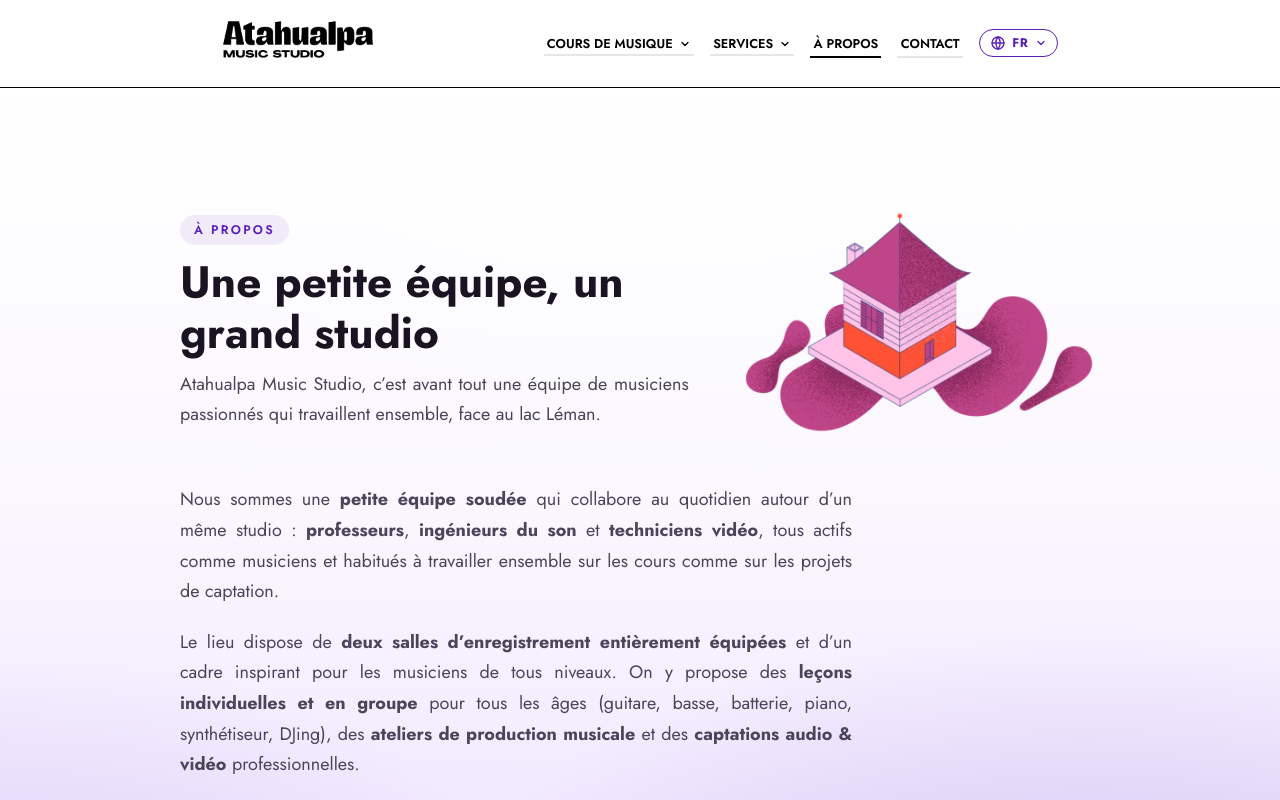
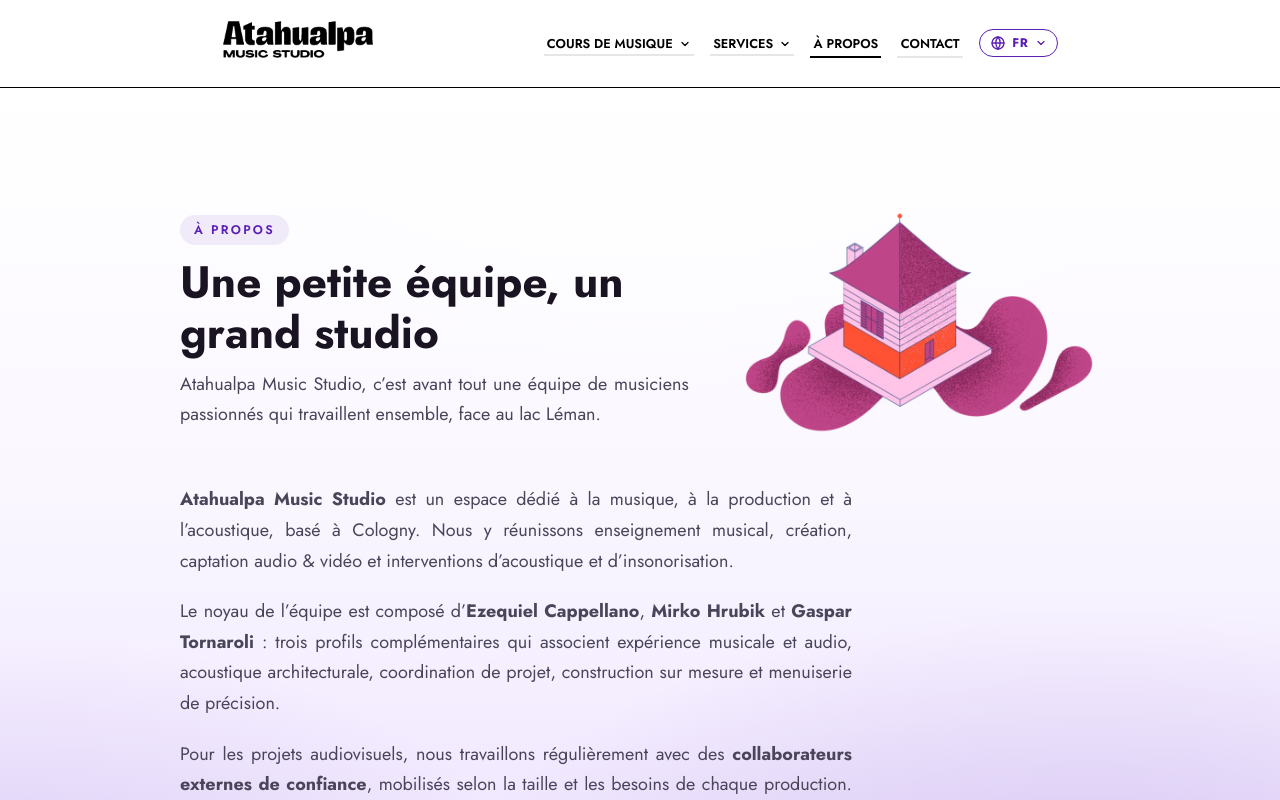
Before and after one commit to twinparadoxmusica/atahualpa-studio, a Next.js app: page /apropos in a window 1280 px wide. Shown: the top 800 px of the page. Built offline with nearby package versions, Linux system fonts and the light colour scheme.

Commit message:
Broaden about page around multidisciplinary team

```diff
--- a/components/About/index.js
+++ b/components/About/index.js
@@ -7,101 +7,95 @@
   fr: (
     <>
       <p>
-        Nous sommes une <b>petite équipe soudée</b> qui collabore au
-        quotidien autour d’un même studio : <b>professeurs</b>,{' '}
-        <b>ingénieurs du son</b> et <b>techniciens vidéo</b>, tous actifs
-        comme musiciens et habitués à travailler ensemble sur les cours
-        comme sur les projets de captation.
+        <b>Atahualpa Music Studio</b> est un espace dédié à la musique, à la
+        production et à l’acoustique, basé à Cologny. Nous y réunissons
+        enseignement musical, création, captation audio &amp; vidéo et
+        interventions d’acoustique et d’insonorisation.
       </p>
       <p>
-        Le lieu dispose de{' '}
-        <b>deux salles d’enregistrement entièrement équipées</b> et d’un
-        cadre inspirant pour les musiciens de tous niveaux. On y propose
-        des <b>leçons individuelles et en groupe</b> pour tous les âges
-        (guitare, basse, batterie, piano, synthétiseur, DJing), des{' '}
-        <b>ateliers de production musicale</b> et des{' '}
-        <b>captations audio &amp; vidéo</b> professionnelles.
+        Le noyau de l’équipe est composé d’<b>Ezequiel Cappellano</b>,{' '}
+        <b>Mirko Hrubik</b> et <b>Gaspar Tornaroli</b> : trois profils
+        complémentaires qui associent expérience musicale et audio,
+        acoustique architecturale, coordination de projet, construction sur
+        mesure et menuiserie de précision.
       </p>
       <p>
-        Des <b>activités spéciales</b> sont aussi organisées pendant les
-        vacances, dans une atmosphère{' '}
-        <b>professionnelle et chaleureuse</b> où chacun trouve sa place
-        — qu’il vienne apprendre un instrument ou enregistrer un projet.
+        Pour les projets audiovisuels, nous travaillons régulièrement avec
+        des <b>collaborateurs externes de confiance</b>, mobilisés selon la
+        taille et les besoins de chaque production. Cette organisation nous
+        permet de constituer une équipe adaptée à chaque projet tout en
+        gardant une structure souple et proche de nos clients.
       </p>
     </>
   ),
   en: (
     <>
       <p>
-        We are a <b>tight-knit small team</b> working day-to-day around the
-        same studio: <b>teachers</b>, <b>sound engineers</b> and{' '}
-        <b>video technicians</b>, all active as musicians and used to
-        collaborating on lessons as well as recording projects.
+        <b>Atahualpa Music Studio</b> is a space dedicated to music,
+        production and acoustics, based in Cologny. We bring together music
+        education, creation, audio &amp; video production, and acoustic and
+        soundproofing work.
       </p>
       <p>
-        The place has{' '}
-        <b>two fully equipped recording rooms</b> and an inspiring setting
-        for musicians of every level. We offer{' '}
-        <b>private and group lessons</b> for every age (guitar, bass, drums,
-        piano, synth, DJing), <b>music production workshops</b> and
-        professional <b>audio &amp; video captures</b>.
+        The core team is made up of <b>Ezequiel Cappellano</b>,{' '}
+        <b>Mirko Hrubik</b> and <b>Gaspar Tornaroli</b>: three complementary
+        profiles combining music and audio experience, architectural
+        acoustics, project coordination, bespoke construction and precision
+        carpentry.
       </p>
       <p>
-        We also run <b>special activities</b> during the holidays, in a{' '}
-        <b>professional and welcoming atmosphere</b> where everyone finds
-        their place — whether they come to learn an instrument or to record
-        a project.
+        For audiovisual projects, we regularly work with{' '}
+        <b>trusted external collaborators</b>, brought in according to the
+        scale and needs of each production. This lets us build the right team
+        for each project while keeping a flexible, close-knit structure.
       </p>
     </>
   ),
   es: (
     <>
       <p>
-        Somos un <b>pequeño equipo unido</b> que colabora a diario en torno
-        al mismo estudio: <b>profesores</b>, <b>ingenieros de sonido</b> y{' '}
-        <b>técnicos de vídeo</b>, todos activos como músicos y acostumbrados
-        a trabajar juntos tanto en las clases como en los proyectos de
-        grabación.
+        <b>Atahualpa Music Studio</b> es un espacio dedicado a la música, la
+        producción y la acústica, con sede en Cologny. Reunimos enseñanza
+        musical, creación, producción de audio y vídeo, e intervenciones de
+        acústica e insonorización.
       </p>
       <p>
-        El lugar dispone de{' '}
-        <b>dos salas de grabación totalmente equipadas</b> y de un entorno
-        inspirador para músicos de todos los niveles. Ofrecemos{' '}
-        <b>clases individuales y en grupo</b> para todas las edades
-        (guitarra, bajo, batería, piano, sintetizador, DJing),{' '}
-        <b>talleres de producción musical</b> y{' '}
-        <b>grabaciones de audio y vídeo</b> profesionales.
+        El núcleo del equipo está formado por <b>Ezequiel Cappellano</b>,{' '}
+        <b>Mirko Hrubik</b> y <b>Gaspar Tornaroli</b>: tres perfiles
+        complementarios que combinan experiencia musical y de audio, acústica
+        arquitectónica, coordinación de proyectos, construcción a medida y
+        carpintería de precisión.
       </p>
       <p>
-        También organizamos <b>actividades especiales</b> durante las
-        vacaciones, en un ambiente{' '}
-        <b>profesional y acogedor</b> en el que cada persona encuentra su
-        lugar — venga a aprender un instrumento o a grabar un proyecto.
+        Para los proyectos audiovisuales trabajamos regularmente con{' '}
+        <b>colaboradores externos de confianza</b>, convocados según la
+        dimensión y las necesidades de cada producción. Así podemos formar el
+        equipo adecuado para cada proyecto manteniendo una estructura flexible
+        y cercana.
       </p>
     </>
   ),
   it: (
     <>
       <p>
-        Siamo un <b>piccolo team affiatato</b> che collabora ogni giorno
-        attorno allo stesso studio: <b>insegnanti</b>, <b>ingegneri del suono</b>{' '}
-        e <b>tecnici video</b>, tutti attivi come musicisti e abituati a
-        lavorare insieme sia sulle lezioni sia sui progetti di registrazione.
+        <b>Atahualpa Music Studio</b> è uno spazio dedicato alla musica, alla
+        produzione e all’acustica, con sede a Cologny. Riuniamo formazione
+        musicale, creazione, produzione audio &amp; video e interventi di
+        acustica e insonorizzazione.
       </p>
       <p>
-        Il luogo dispone di{' '}
-        <b>due sale di registrazione completamente attrezzate</b> e di una
-        cornice ispirante per musicisti di ogni livello. Proponiamo{' '}
-        <b>lezioni individuali e di gruppo</b> per tutte le età (chitarra,
-        basso, batteria, pianoforte, sintetizzatore, DJing),{' '}
-        <b>laboratori di produzione musicale</b> e{' '}
-        <b>riprese audio e video</b> professionali.
+        Il nucleo del team è formato da <b>Ezequiel Cappellano</b>,{' '}
+        <b>Mirko Hrubik</b> e <b>Gaspar Tornaroli</b>: tre profili
+        complementari che uniscono esperienza musicale e audio, acustica
+        architettonica, coordinamento di progetto, costruzione su misura e
+        falegnameria di precisione.
       </p>
       <p>
-        Organizziamo anche <b>attività speciali</b> durante le vacanze, in
-        un’atmosfera <b>professionale e accogliente</b> in cui ognuno trova
-        il proprio posto — sia che venga per imparare uno strumento sia per
-        registrare un progetto.
+        Per i progetti audiovisivi collaboriamo regolarmente con{' '}
+        <b>professionisti esterni di fiducia</b>, coinvolti in base alle
+        dimensioni e alle esigenze di ogni produzione. In questo modo possiamo
+        creare il team più adatto a ogni progetto mantenendo una struttura
+        flessibile e vicina ai clienti.
       </p>
     </>
   ),
```
